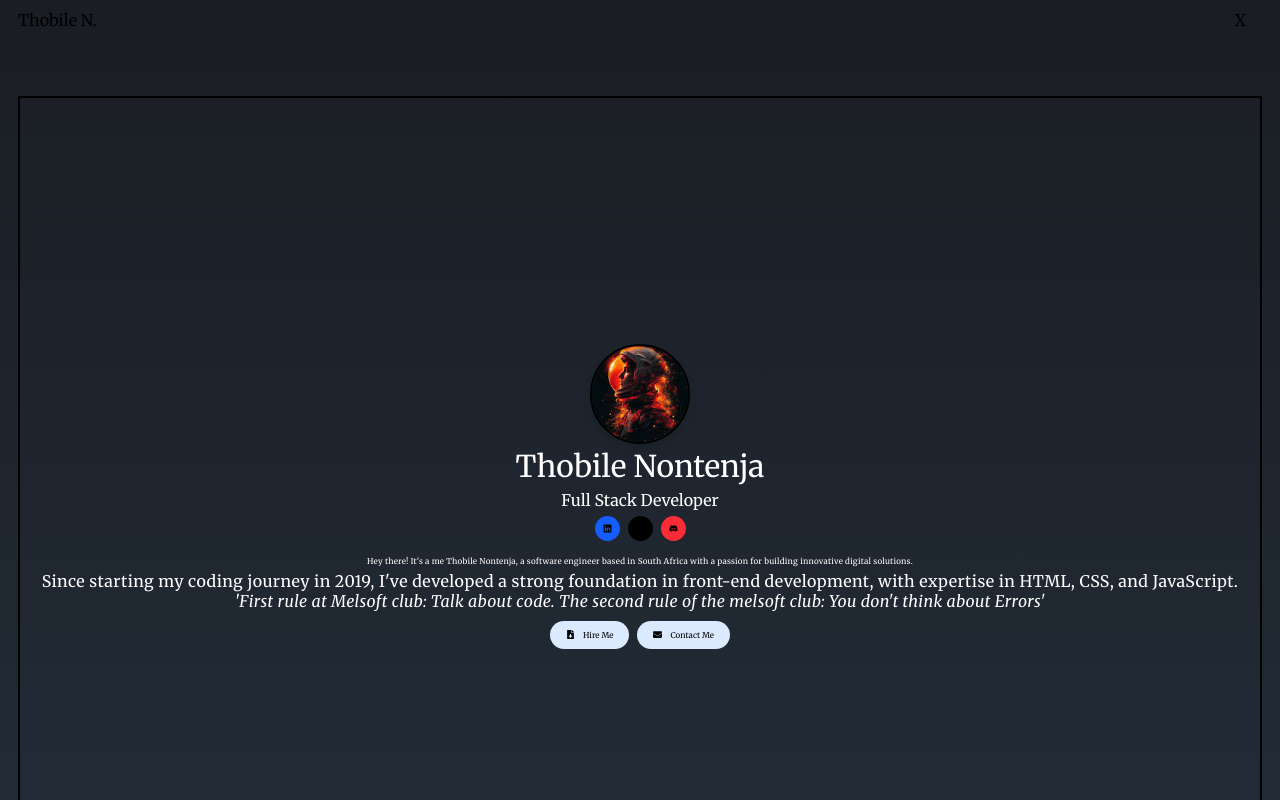
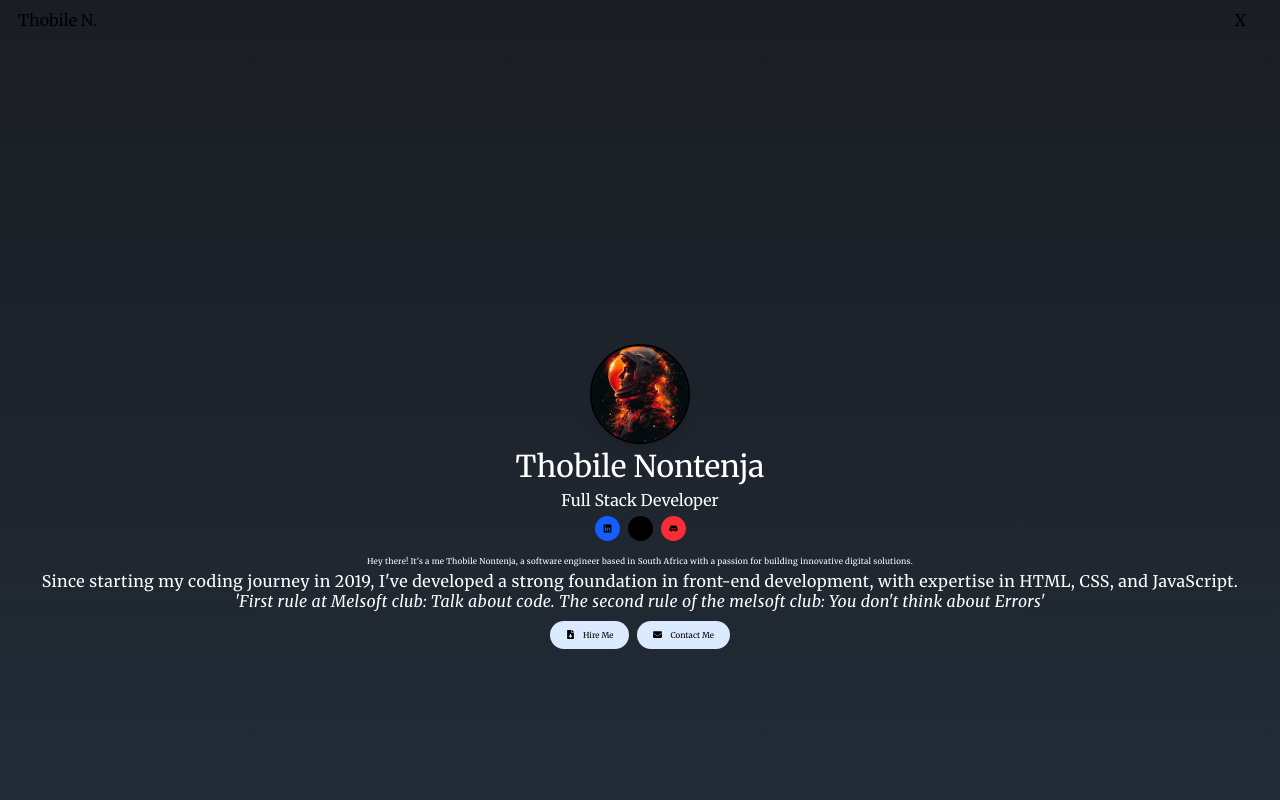
Before and after one commit to Supa-Thobile2/portfolio-melsoft2, a React (Vite) app: page / in a window 1280 px wide. Shown: the top 800 px of the page. Built offline with nearby package versions, Linux system fonts and the light colour scheme; a web font is replaced by a local one.

Commit message:
added updates

```diff
--- a/src/components/hero/Hero.jsx
+++ b/src/components/hero/Hero.jsx
@@ -12,7 +12,7 @@ function Hero() {
 
     <>
 
-        <div className=' flex items-center justify-center flex-col mx-auto w-100vw h-[100vh] mt-14 text-center border-2 '>
+        <div className=' flex items-center justify-center flex-col mx-auto w-100vw h-[100vh] mt-14 text-center '>
 
                         <img src={Image}  alt='astranaut image' className='w-25 rounded-full border-2 shadow-lg mx-auto  md:mx-auto' />
 
```
